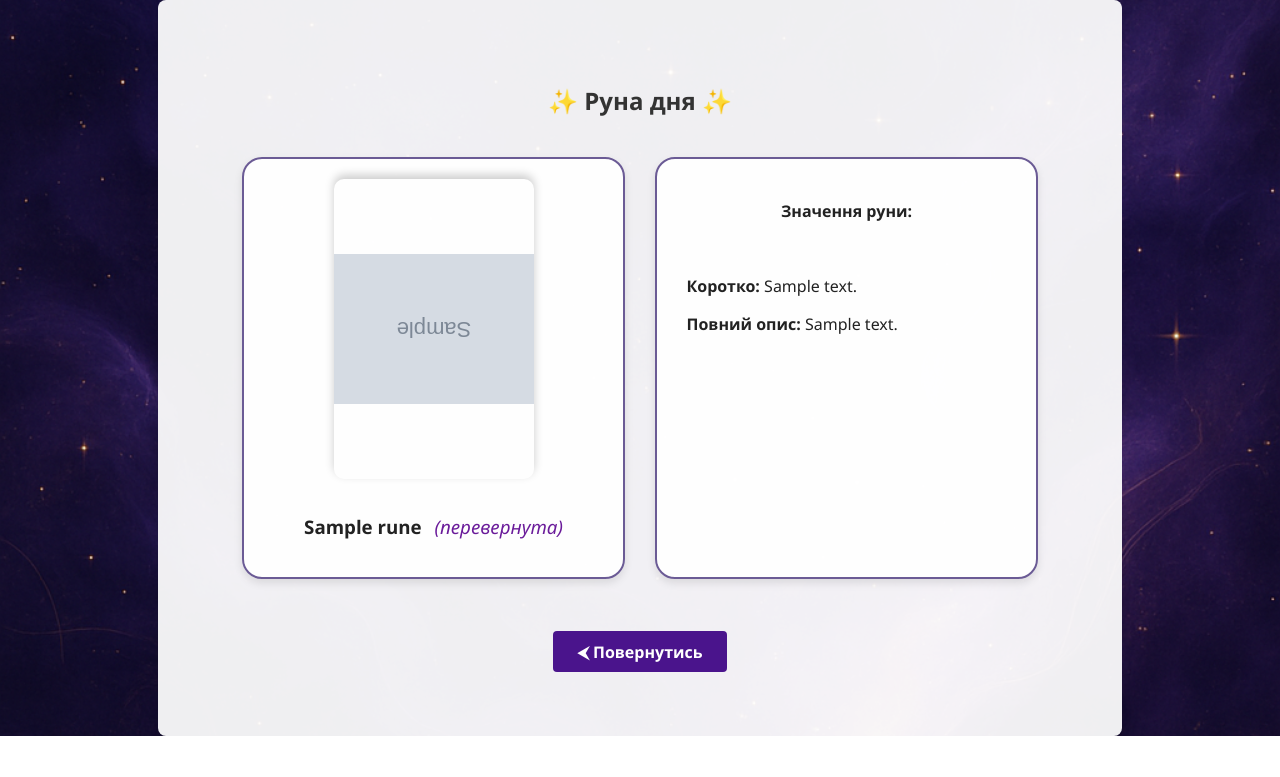
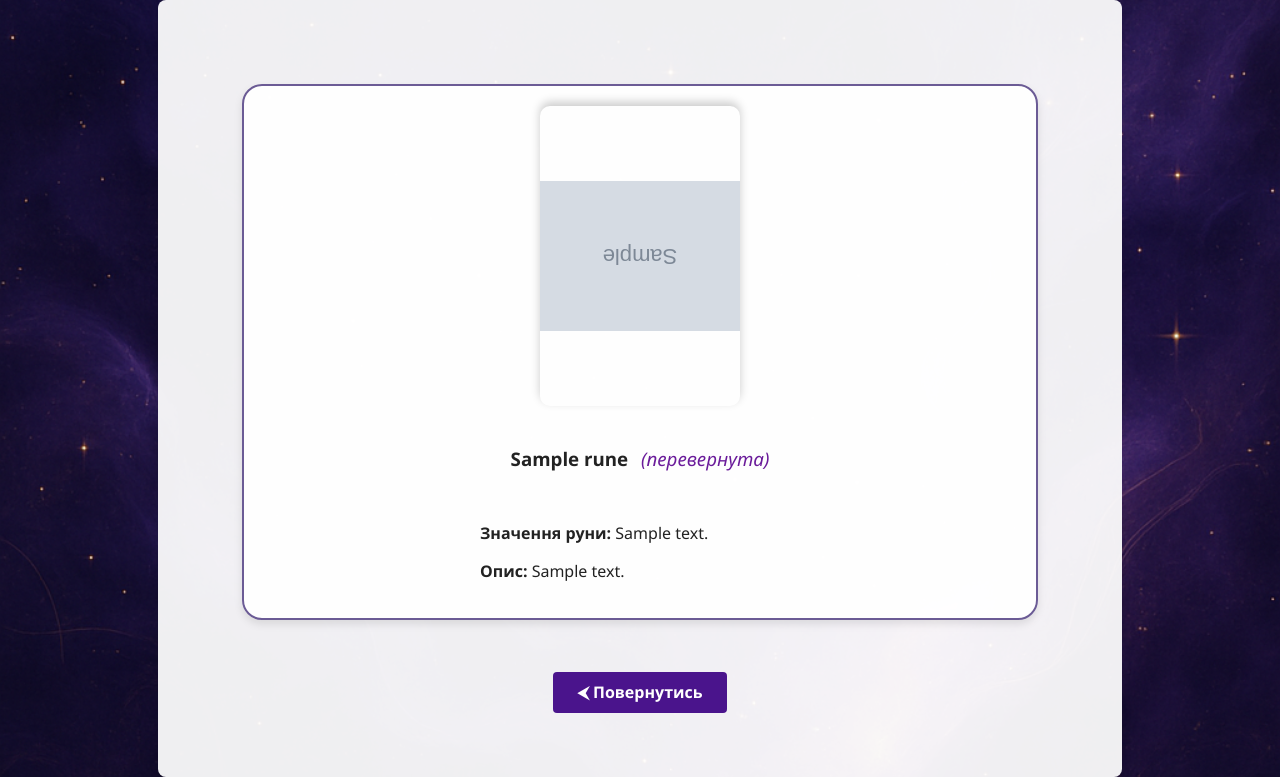
Before and after one commit to Hedgehog18/MyArcana, a Django app: page /rune-of-the-day/ in a window 1280 px wide. Shown: the part 250-1027 px from the top of the page. Before the commit the page ends 986 px from the top, so only its background shows below. Run offline with Django 5.2, Linux system fonts and the light colour scheme; a user stored in the database is signed in; tables that the repository leaves empty hold one stand-in row (values such as "Sample post"); grey boxes marked "Sample" are stand-in pictures; some libraries are stand-ins or nearby versions.

Commit message:
Some fixes

```diff
--- a/main/templates/main/rune_of_the_day.html
+++ b/main/templates/main/rune_of_the_day.html
@@ -1,36 +1,31 @@
-{% extends 'main/base.html' %}
-
-{% block title %}Руна дня{% endblock %}
+{% extends "main/base.html" %}
+{% load static %}
 
 {% block content %}
 <div class="card-day-container">
-    <h2>✨ Руна дня ✨</h2>
-
   <div class="card-reading-wrapper">
     <div class="card-info-block">
       <div class="card-flip-container">
-                <div class="card-flip-inner{% if is_reversed %} flipped{% endif %}">
+        <div class="card-flip-inner flipped">
           <div class="card-flip-front">
-                        <img src="{{ rune.image.url }}" alt="{{ rune.name }}" class="tarot-image{% if is_reversed %} reversed{% endif %}">
+            <img src="{% static 'images/card_back.png' %}" alt="Руна сорочкою">
           </div>
           <div class="card-flip-back">
-                        <img src="{{ rune.image.url }}" alt="{{ rune.name }}" class="tarot-image{% if is_reversed %} reversed{% endif %}">
+            <img src="{{ rune.image.url }}" alt="{{ rune.name }}" class="tarot-image {% if is_reversed %}reversed{% endif %}">
           </div>
         </div>
       </div>
-            <h3>{{ rune.name }}{% if is_reversed %}<span class="card-name-reversed"> (перевернута)</span>{% endif %}</h3>
-        </div>
 
-        <div class="card-prediction-block">
-            <h4>Значення руни:</h4>
+      <h3 style="margin-top: 1.5rem;">
+        {{ rune.name }}
+        {% if is_reversed %}
+          <span class="card-name-reversed">(перевернута)</span>
+        {% endif %}
+      </h3>
+
       <div class="card-description">
-                {% if is_reversed %}
-                    <p><strong>Коротко:</strong> {{ rune.short_description_reversed }}</p>
-                    <p><strong>Повний опис:</strong> {{ rune.full_description_reversed }}</p>
-                {% else %}
-                    <p><strong>Коротко:</strong> {{ rune.short_description }}</p>
-                    <p><strong>Повний опис:</strong> {{ rune.full_description }}</p>
-                {% endif %}
+        <p><strong>Значення руни:</strong> {{ short_description }}</p>
+        <p><strong>Опис:</strong> {{ full_description }}</p>
       </div>
     </div>
   </div>
--- a/main/views.py
+++ b/main/views.py
@@ -61,23 +61,20 @@ RUNES = [
 ]
 
 @login_required
+@login_required
 def rune_of_the_day(request):
-    today = timezone.now().date()
-    existing = RuneOfTheDay.objects.filter(user=request.user, drawn_at__date=today).first()
-
-    if existing:
-        rune = existing.rune
-        is_reversed = existing.is_reversed
-    else:
-        rune = random.choice(Rune.objects.all())
-        is_reversed = random.choice([True, False])
-        RuneOfTheDay.objects.create(user=request.user, rune=rune, is_reversed=is_reversed)
+    rune = random.choice(Rune.objects.all())
+    is_reversed = random.choice([True, False])
 
     context = {
         'rune': rune,
         'is_reversed': is_reversed,
+        'short_description': rune.short_description_reversed if is_reversed else rune.short_description,
+        'full_description': rune.full_description_reversed if is_reversed else rune.full_description,
     }
+
     return render(request, 'main/rune_of_the_day.html', context)
+
 
 @login_required
 def dashboard(request):
```
Lines whose indentation alone changed are shown as unchanged.
